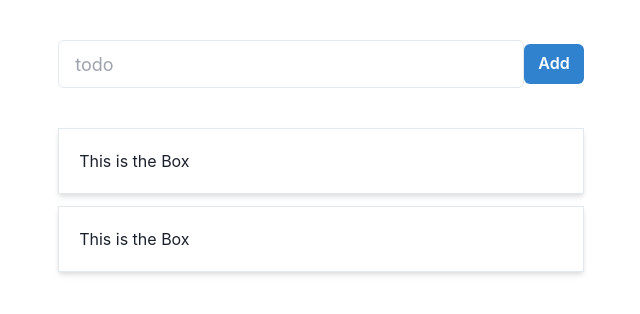
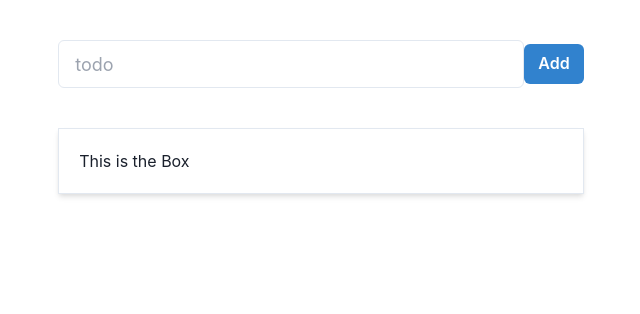
Before and after one commit to yumekiti-archive/NeTo, a Next.js app in the folder next/: page / in a window 1280 px wide. Shown: the top 314 px of the page, without its empty margins (319-959 px from the left). Built offline with nearby package versions, Linux system fonts and the light colour scheme.

Commit message:
add: item component

```diff
--- /dev/null
+++ b/next/components/Item.tsx
@@ -0,0 +1,13 @@
+import { Box } from '@chakra-ui/react'
+
+type Props = {
+  text: String;
+};
+
+export default function Item({ text }: Props){
+  return (
+    <Box p={5} shadow='md' borderWidth='1px'>
+      {text}
+    </Box>
+  );
+}
--- a/next/components/List.tsx
+++ b/next/components/List.tsx
@@ -1,15 +1,10 @@
-import { Stack, Box } from '@chakra-ui/react'
+import { Stack } from '@chakra-ui/react'
+import Item from './Item';
 
 export default function List(){
   return (
     <Stack spacing={3}>
-      <Box p={5} shadow='md' borderWidth='1px'>
-        This is the Box
-      </Box>
-
-      <Box p={5} shadow='md' borderWidth='1px'>
-        This is the Box
-      </Box>
+      <Item text="This is the Box" />
     </Stack>
   );
 }
```
Also changed, not shown: 1 other file (tests, documents, lock files or other folders).
